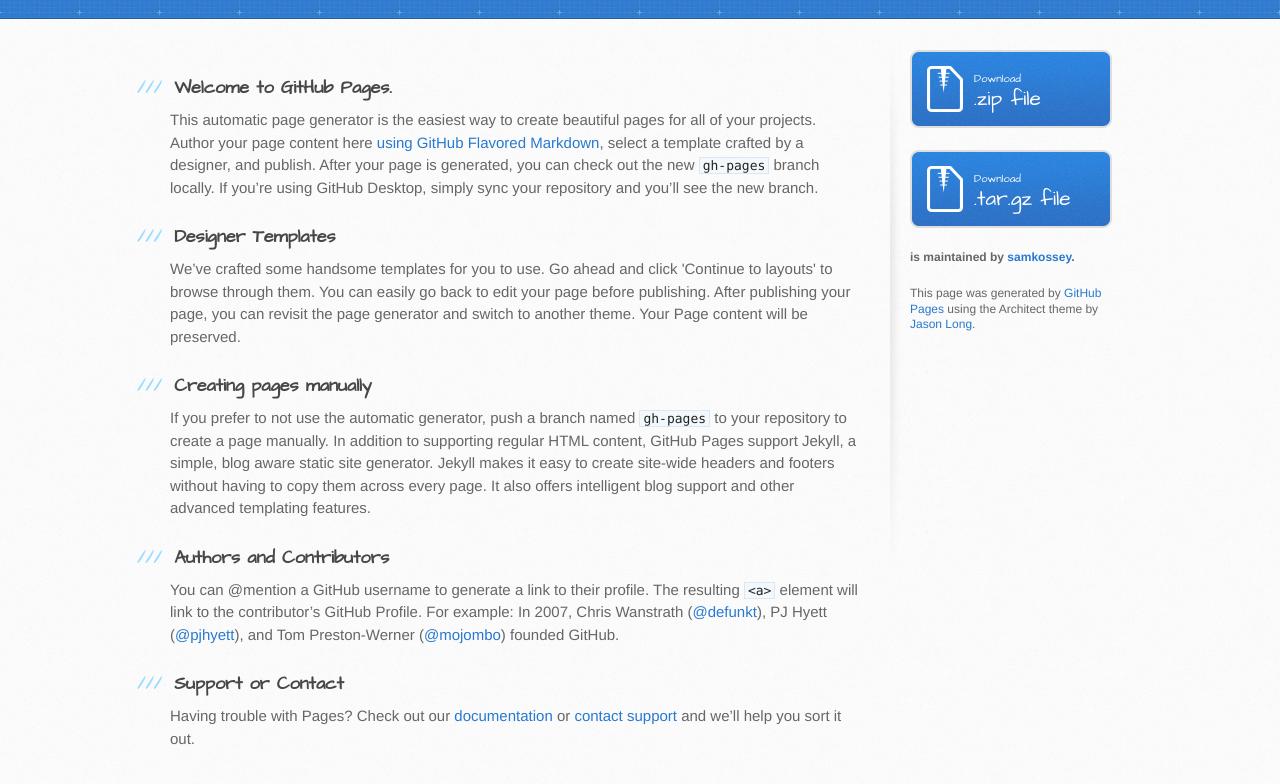
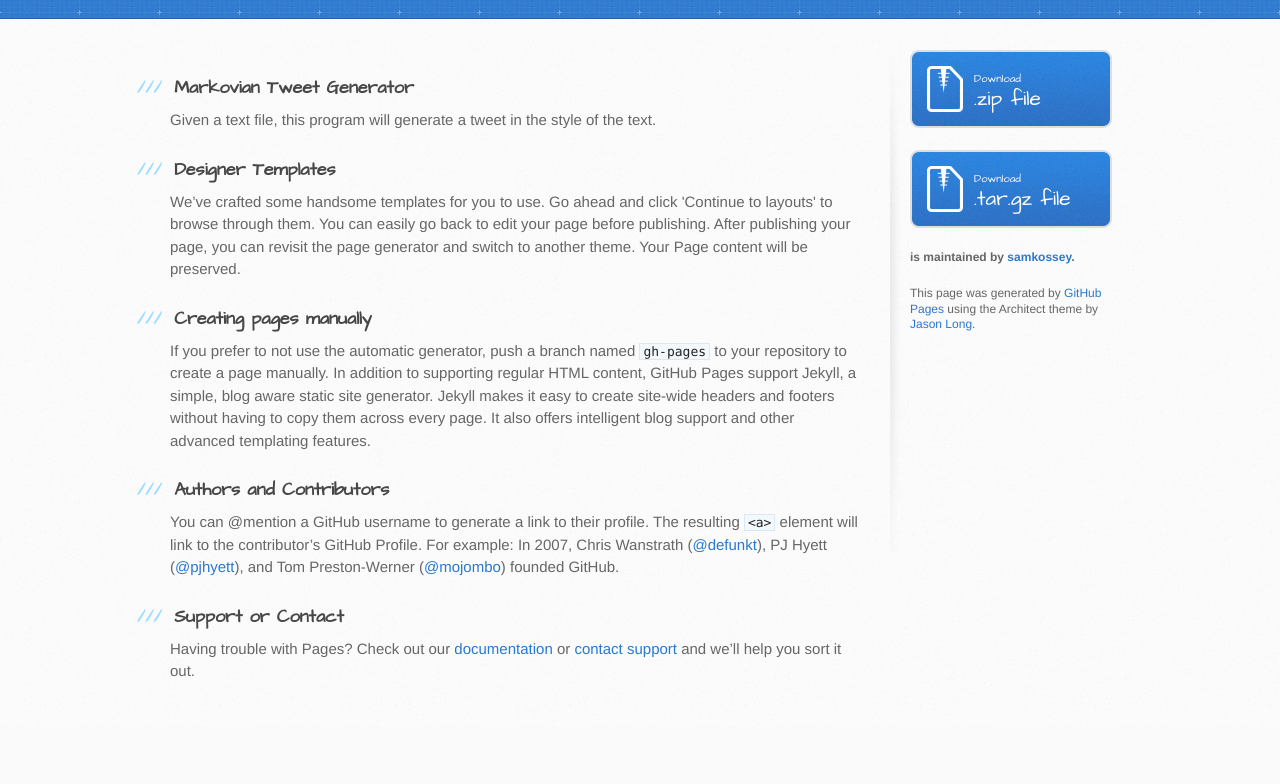
Before and after one commit to samkossey/markov_tweets, a plain HTML site: page index.html in a window 1280 px wide. Shown: the part 148-932 px from the top of the page. After the commit the page ends 873 px from the top, so only its background shows below. Drawn offline with Linux system fonts and the light colour scheme.

Commit message:
Update index.html

```diff
--- a/index.html
+++ b/index.html
@@ -13,7 +13,7 @@
     <script src="//html5shiv.googlecode.com/svn/trunk/html5.js"></script>
     <![endif]-->
 
-    <title>Markov Tweets by samkossey</title>
+    <title>Markov Tweets | Sam Kossey</title>
   </head>
 
   <body>
@@ -29,9 +29,10 @@
       <div class="inner clearfix">
         <section id="main-content">
           <h3>
-<a id="welcome-to-github-pages" class="anchor" href="#welcome-to-github-pages" aria-hidden="true"><span aria-hidden="true" class="octicon octicon-link"></span></a>Welcome to GitHub Pages.</h3>
+<a id="welcome-to-github-pages" class="anchor" href="#welcome-to-github-pages" aria-hidden="true"><span aria-hidden="true" class="octicon octicon-link"></span></a>Markovian Tweet Generator</h3>
 
-<p>This automatic page generator is the easiest way to create beautiful pages for all of your projects. Author your page content here <a href="https://guides.github.com/features/mastering-markdown/">using GitHub Flavored Markdown</a>, select a template crafted by a designer, and publish. After your page is generated, you can check out the new <code>gh-pages</code> branch locally. If you’re using GitHub Desktop, simply sync your repository and you’ll see the new branch.</p>
+<p>Given a text file, this program will generate a tweet in the style of the text.
+          </p>
 
 <h3>
 <a id="designer-templates" class="anchor" href="#designer-templates" aria-hidden="true"><span aria-hidden="true" class="octicon octicon-link"></span></a>Designer Templates</h3>
```
